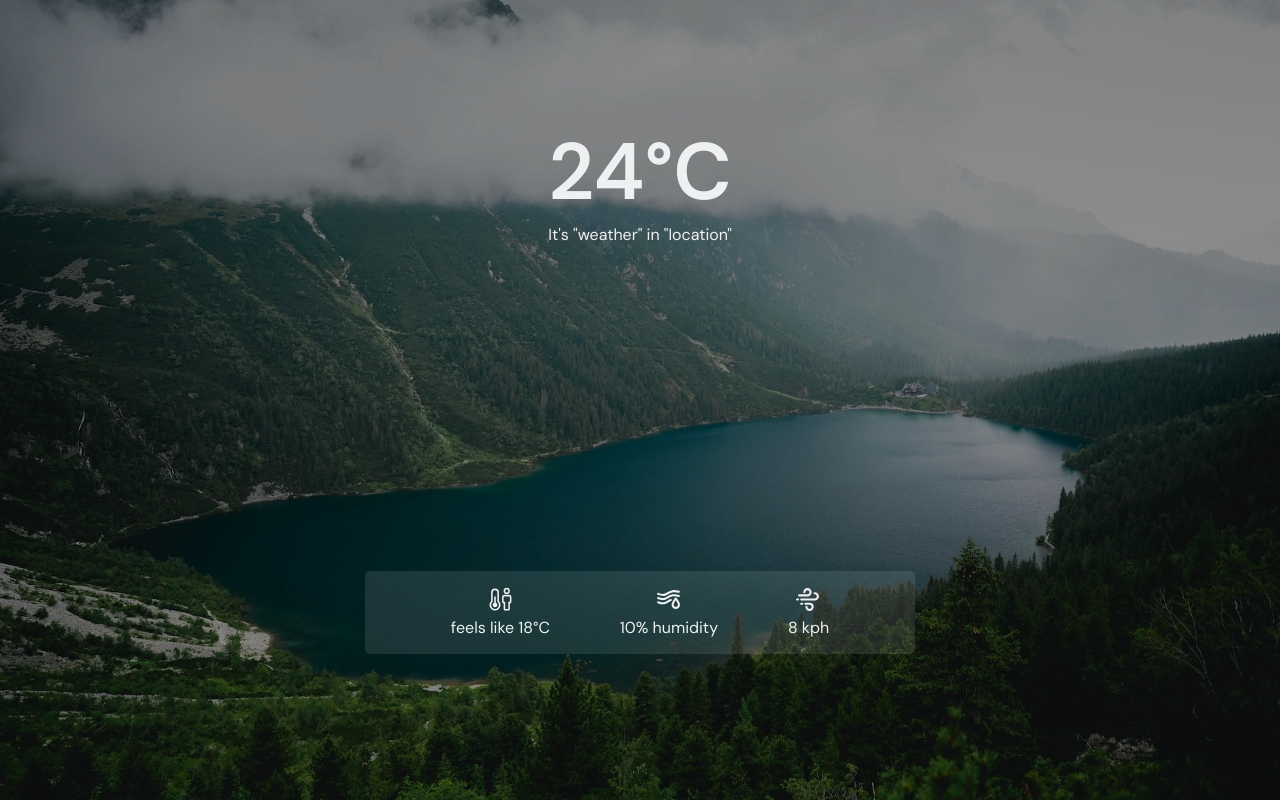
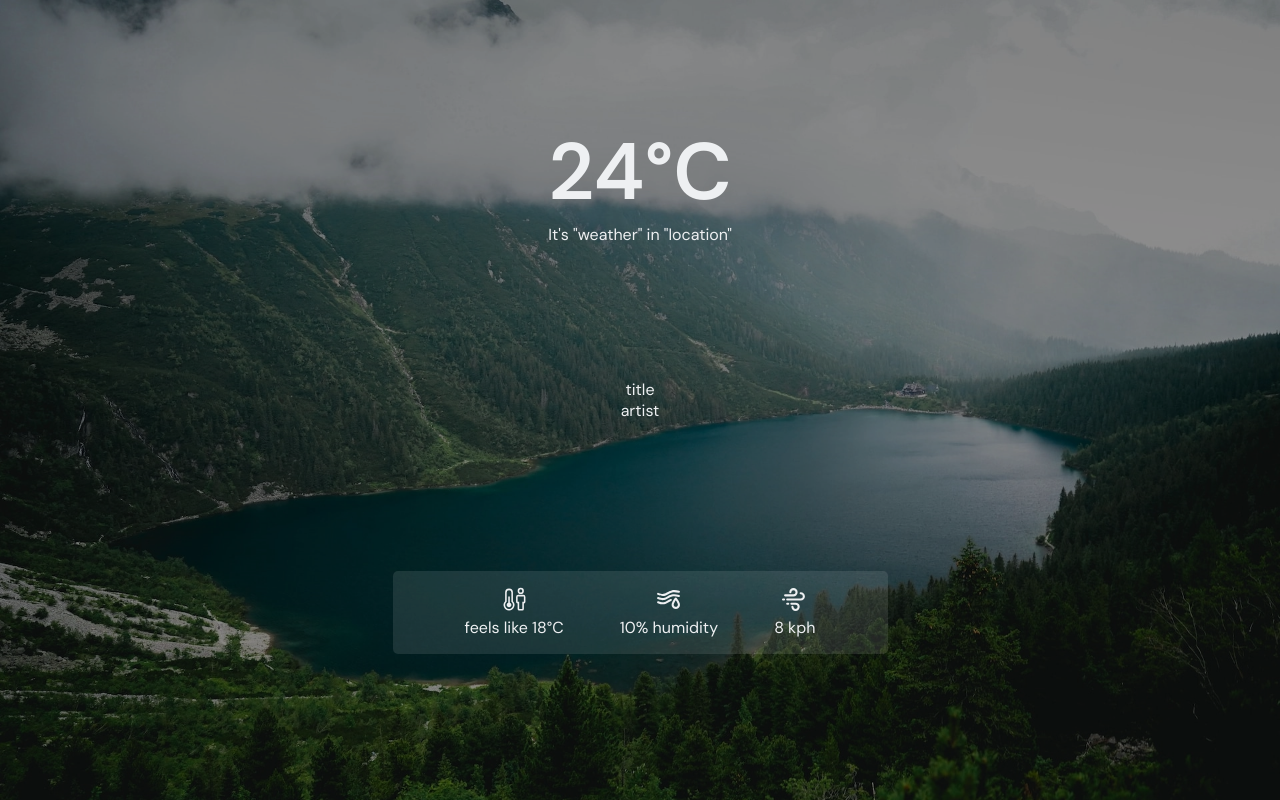
Before and after one commit to jdichh/obligatory-weather-app-react, a React (Vite) app: page / in a window 1280 px wide. Built offline with nearby package versions, Linux system fonts and the light colour scheme.

Commit message:
music player placeholder, reduced bottom width

```diff
--- a/src/App.jsx
+++ b/src/App.jsx
@@ -14,6 +14,10 @@ const App = () => {
           <div className="description-location">
             <p>It's "weather" in "location"</p>
           </div>
+        </div>
+        <div className="music-player">
+          <h1>title</h1>
+          <h2>artist</h2>
         </div>
         <div className="bottom">
           <div className="feels-like">
--- a/src/index.css
+++ b/src/index.css
@@ -58,7 +58,7 @@ svg {
 .bottom {
   display: flex;
   justify-content: space-evenly;
-  width: 100%;
+  width: 90%;
   margin: 1rem auto;
   padding: 1rem;
   background-color: rgba(255, 255, 255, 0.1);
```
